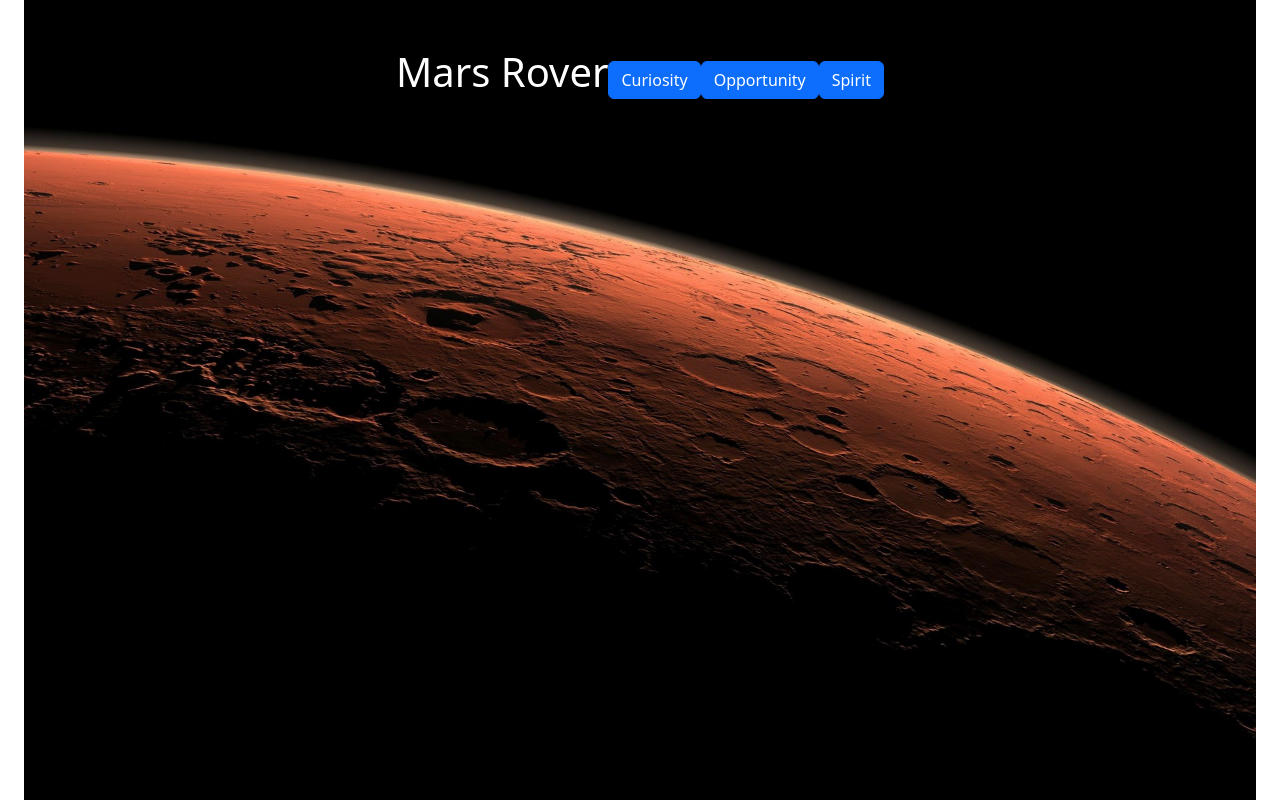
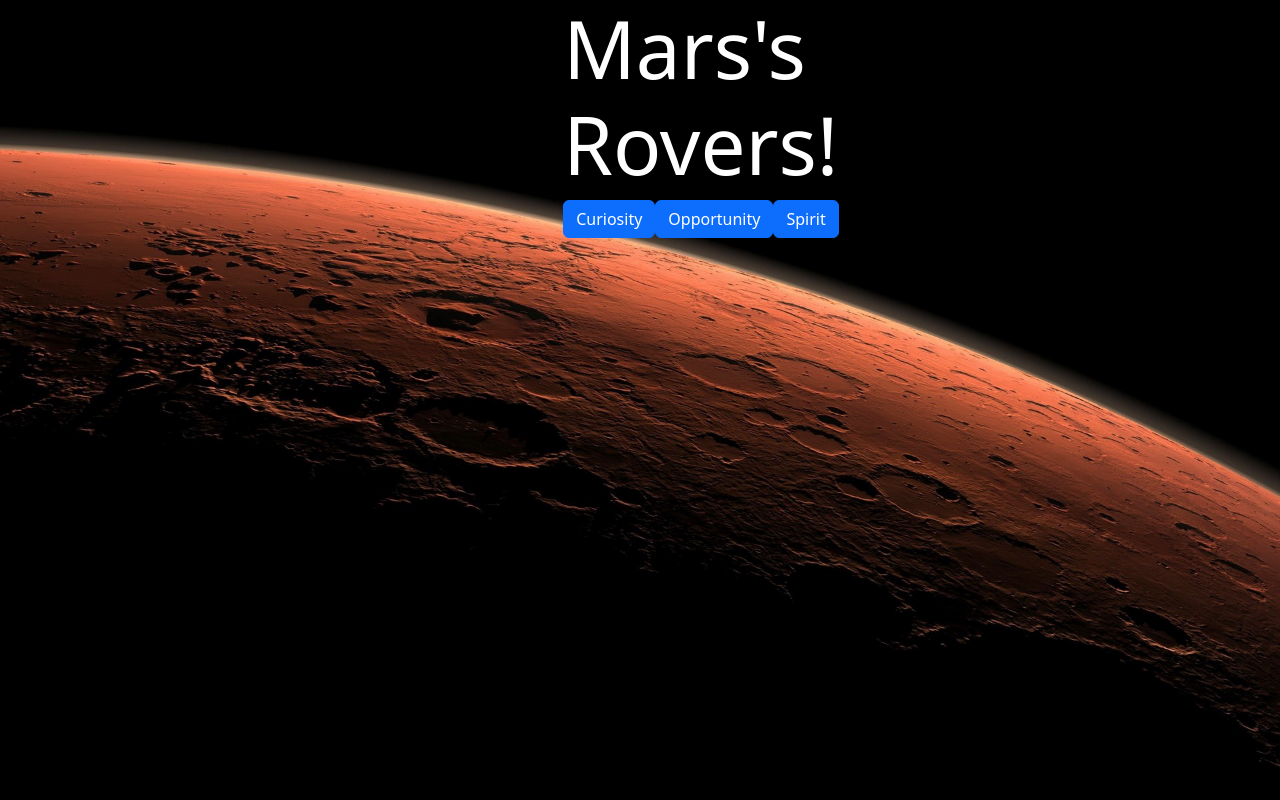
Before and after one commit to mati-farias/nasaApp, a React (Vite) app: page / in a window 1280 px wide. Built offline with nearby package versions, Linux system fonts and the light colour scheme.

Commit message:
updating design

```diff
--- a/src/components/FilterCamera/FilterCamera.jsx
+++ b/src/components/FilterCamera/FilterCamera.jsx
@@ -12,7 +12,7 @@ const FilterCamera = ({ pagination }) => {
 		pagination(1);
 	};
 	return (
-		<Form.Select className='w-100' onChange={(e) => handleFilterCameras(e)}>
+		<Form.Select className='w-70' onChange={(e) => handleFilterCameras(e)}>
 			{cameras.map((camera, index) => (
 				<option key={index} value={camera.value}>
 					{camera.text}
--- a/src/components/Header/Header.jsx
+++ b/src/components/Header/Header.jsx
@@ -10,7 +10,9 @@ const Header = () => {
 	)`,
 				backgroundRepeat: 'no-repeat',
 				backgroundSize: 'cover',
-			}}></Container>
+			}}>
+			<h1>Mars's Rovers App</h1>
+		</Container>
 	);
 };
 
--- /dev/null
+++ b/src/components/Loader/Loader.jsx
@@ -0,0 +1,11 @@
+import Spinner from 'react-bootstrap/Spinner';
+
+const Loader = () => {
+	return (
+		<Spinner animation='border' role='status'>
+			<span className='visually-hidden'>Loading...</span>
+		</Spinner>
+	);
+};
+
+export default Loader;
--- a/src/components/Spinner/Spinner.css
+++ /dev/null
@@ -1,20 +0,0 @@
-.spinner{
-    border: 4px solid rgba(236, 236, 236, 0.1);
-    width: 36px;
-    height: 36px;
-    border-radius: 50%;
-    border-left-color: transparent;
-
-    animation: spin 1s linear infinite;
-
-}
-
-@keyframes spin{
-    0%{
-        transform: rotate(0deg)
-    }
-
-    100% {
-        transform: rotate(360deg)
-    }
-}
--- a/src/components/Spinner/Spinner.jsx
+++ /dev/null
@@ -1,8 +0,0 @@
-import React from 'react';
-import './Spinner.css';
-
-const Spinner = () => {
-	return <div className='spinner'></div>;
-};
-
-export default Spinner;
--- a/src/pages/Home/Home.jsx
+++ b/src/pages/Home/Home.jsx
@@ -1,7 +1,6 @@
 import React from 'react';
 import { useState, useEffect } from 'react';
 import { useDispatch, useSelector } from 'react-redux';
-import Spinner from '../../components/Spinner/Spinner';
 import { getRoversPics } from '../../redux/actions';
 import DatePicker from 'react-datepicker';
 import 'react-datepicker/dist/react-datepicker.css';
@@ -11,6 +10,7 @@ import PhotoList from '../../components/PhotoList/PhotoList';
 import FilterCamera from '../../components/FilterCamera/FilterCamera';
 import { Row, Col, Card, CardGroup, Container, Button } from 'react-bootstrap';
 import backgroundImage from '../../images/marsbackground.jpg';
+import Loader from '../../components/Loader/Loader';
 
 const Home = (props) => {
 	const dispatch = useDispatch();
@@ -67,6 +67,9 @@ const Home = (props) => {
 					minHeight: '10vh',
 					padding: '2rem',
 				}}>
+				<Col>
+					<h1 style={{ justifyContent: 'center' }}>Mars's Rovers!</h1>
+				</Col>
 				<Row>
 					<Col>
 						{dateType ? (
@@ -82,14 +85,16 @@ const Home = (props) => {
 								/>
 							</Col>
 						) : (
-							<Col>
+							<Col style={{ paddingBottom: '170px' }}>
 								<input
 									className='w-100'
 									type='text'
 									value={input}
 									onChange={(e) => setInput(e.target.value)}
 								/>
-								<Button onClick={() => handleDate(input)}>
+								<Button
+									style={{ marginTop: '10px' }}
+									onClick={() => handleDate(input)}>
 									Search
 								</Button>
 							</Col>
@@ -97,13 +102,13 @@ const Home = (props) => {
 					</Col>
 					<Col>
 						<FilterCamera pagination={pagination} />
-						<Button
-							className='w-100 btn btn-primary'
-							type='button'
-							onClick={handleSetDataType}>
-							{dateType ? 'Earth Date' : 'Sol Date'}
-						</Button>
 					</Col>
+					<Button
+						className='w-70 btn btn-primary'
+						type='button'
+						onClick={handleSetDataType}>
+						{dateType ? 'Earth Date' : 'Sol Date'}
+					</Button>
 				</Row>
 			</Container>
 			<Container>
@@ -117,7 +122,7 @@ const Home = (props) => {
 				</Col>
 				<div>
 					{loading ? (
-						<Spinner />
+						<Loader />
 					) : photosToShow.length > 0 ? (
 						<PhotoList photosToShow={photosToShow} />
 					) : (
--- a/src/pages/Landing/LandingPage.jsx
+++ b/src/pages/Landing/LandingPage.jsx
@@ -1,7 +1,6 @@
 import React, { useState } from 'react';
 import { useDispatch, useSelector } from 'react-redux';
 import { useNavigate } from 'react-router-dom';
-import Header from '../../components/Header/Header';
 import { Row, Col, Card, CardGroup, Container, Button } from 'react-bootstrap';
 import backgroundImage from '../../images/marsbackground.jpg';
 
@@ -22,12 +21,10 @@ const LandingPage = () => {
 	];
 
 	return (
-		<Container fluid>
-			<Container fluid>
-				<header>
-					<div
-						className='p-5 text-center bg-image'
+		<Container
+			fluid
 			style={{
+				backgroundColor: 'black',
 				backgroundImage: `url(
 		${backgroundImage}
 	)`,
@@ -37,14 +34,25 @@ const LandingPage = () => {
 				backgroundSize: 'cover',
 				backgroundAttachment: 'fixed',
 			}}>
-						<div
-							className='mask'
-							style={{ backgroundColor: 'rgba(0, 0, 0, 0.6)' }}>
-							<div className='d-flex justify-content-center align-items-center'>
-								<div className='text-white'>
-									<h1 className='mb-3'>Mars Rover</h1>
-								</div>
-								<div>
+			<Container fluid>
+				<Row>
+					<Col>
+						<Col
+							style={{
+								width: '400px',
+								height: '200px',
+								position: 'fixed',
+								left: '44%',
+							}}>
+							<Col>
+								<h1
+									style={{
+										color: 'white',
+										fontSize: '80px',
+									}}>
+									Mars's Rovers!
+								</h1>
+								<Col>
 									{rovers.map((rvr) => (
 										<Button
 											onClick={(e) => handleRover(e)}
@@ -53,11 +61,19 @@ const LandingPage = () => {
 											{rvr.name}
 										</Button>
 									))}
-								</div>
-							</div>
-						</div>
-					</div>
-				</header>
+								</Col>
+							</Col>
+						</Col>
+					</Col>
+				</Row>
+				<Row
+					style={{
+						backgroundColor: 'blue',
+						display: 'flex',
+						float: 'right',
+						alignItems: 'center',
+					}}
+					className='d-flex justify-content-center'></Row>
 			</Container>
 		</Container>
 	);
```
Lines whose indentation alone changed are shown as unchanged.
